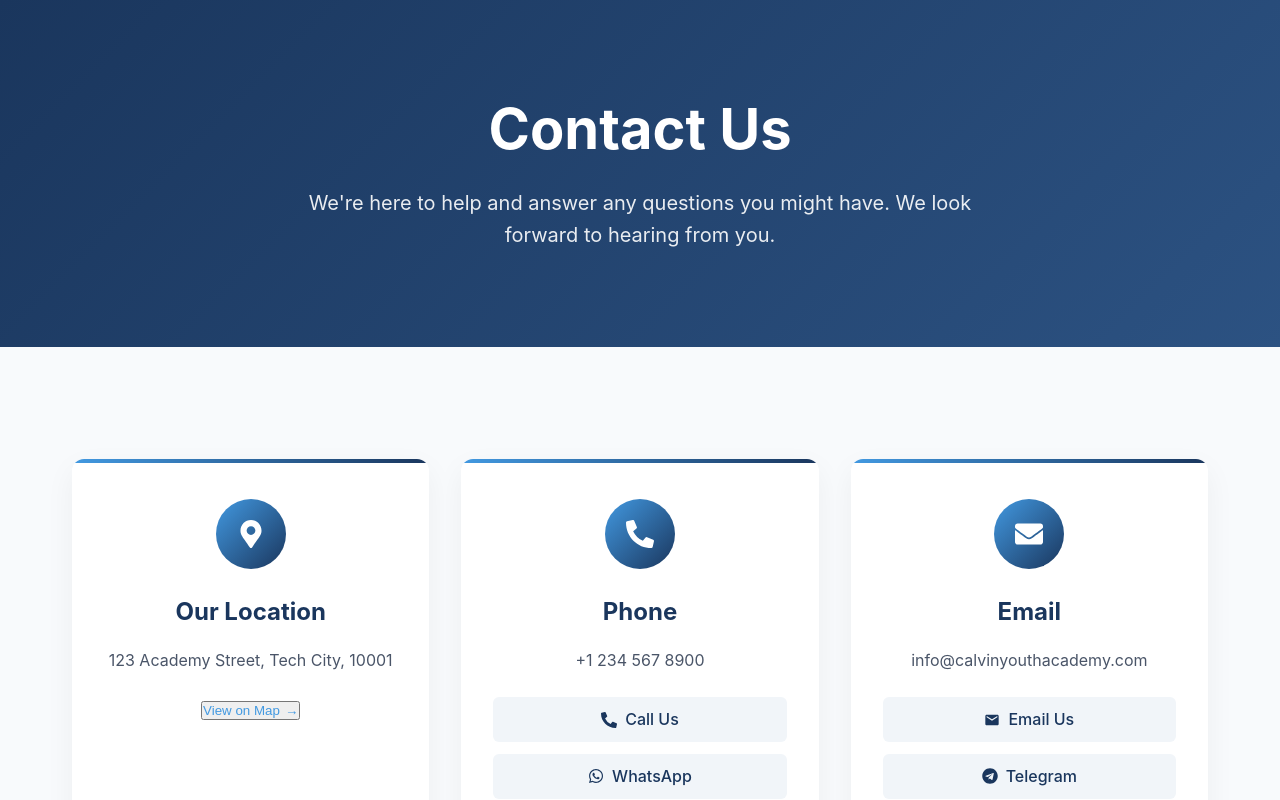
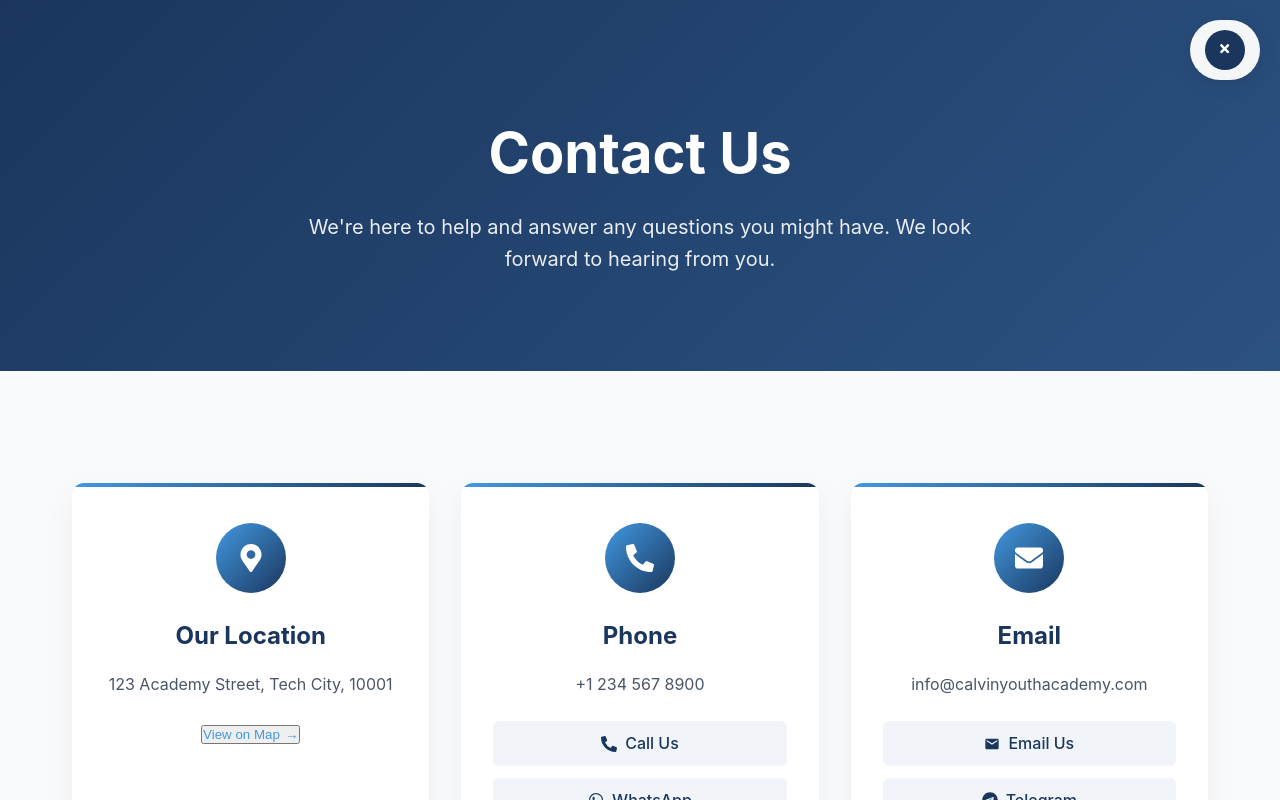
Before and after one commit to SLMakomazi/calvin-youth-academy, a React (Create React App) app in the folder frontend/: page /contact in a window 1280 px wide. Built offline with nearby package versions, Linux system fonts and the light colour scheme.

Commit message:
added a floating Icon on the contact page

```diff
--- a/frontend/src/pages/ContactPage.css
+++ b/frontend/src/pages/ContactPage.css
@@ -20,6 +20,14 @@
   text-align: center;
   position: relative;
   overflow: hidden;
+  padding-top: 120px;
+}
+
+@media (max-width: 768px) {
+  .contact-hero {
+    padding-top: 100px;
+    padding-bottom: 100px;
+  }
 }
 
 .contact-hero::before {
@@ -572,21 +580,124 @@ textarea.form-control {
   transform: translateY(0);
 }
 
-/* Animations */
-@keyframes bounceIn {
-  0% {
-    opacity: 0;
-    transform: scale(0.3);
+/* Floating Navigation */
+.floating-nav {
+  position: fixed;
+  top: 20px;
+  right: 20px;
+  z-index: 1000;
+  display: flex;
+  align-items: center;
+  gap: 10px;
+  background: rgba(255, 255, 255, 0.95);
+  border-radius: 50px;
+  padding: 10px 15px;
+  box-shadow: 0 4px 20px rgba(0, 0, 0, 0.1);
+  backdrop-filter: blur(10px);
+}
+
+.floating-nav-content {
+  display: flex;
+  gap: 5px;
+  overflow: hidden;
+}
+
+.nav-icon {
+  display: flex;
+  flex-direction: column;
+  align-items: center;
+  justify-content: center;
+  color: #2d3748;
+  text-decoration: none;
+  padding: 8px 12px;
+  border-radius: 30px;
+  transition: all 0.3s ease;
+  min-width: 60px;
+  font-size: 0.8rem;
+  font-weight: 500;
+  white-space: nowrap;
+}
+
+.nav-icon:hover {
+  background: #f7fafc;
+  color: #1a365d;
+  transform: translateY(-2px);
+}
+
+.nav-icon svg {
+  font-size: 1.2rem;
+  margin-bottom: 4px;
+}
+
+.nav-toggle {
+  display: flex;
+  align-items: center;
+  justify-content: center;
+  width: 40px;
+  height: 40px;
+  border-radius: 50%;
+  background: #1a365d;
+  color: white;
+  border: none;
+  cursor: pointer;
+  flex-shrink: 0;
+  padding: 0;
+}
+
+.nav-toggle:focus {
+  outline: none;
+  box-shadow: 0 0 0 3px rgba(66, 153, 225, 0.5);
+}
+
+/* Responsive styles */
+@media (max-width: 768px) {
+  .floating-nav {
+    flex-direction: column;
+    top: auto;
+    bottom: 20px;
+    right: 20px;
+    padding: 10px;
   }
-  50% {
-    opacity: 0.9;
-    transform: scale(1.1);
+
+  .floating-nav-content {
+    flex-direction: column;
+    width: 100%;
   }
-  80% {
-    transform: scale(0.89);
+
+  .nav-icon {
+    padding: 8px 4px;
+    min-width: 40px;
+    width: 100%;
   }
-  100% {
-    transform: scale(1);
+
+  .nav-icon span {
+    font-size: 0.7rem;
+  }
+}
+
+/* Animation for the navigation items */
+.floating-nav-content {
+  display: flex;
+  gap: 10px;
+}
+
+@media (max-width: 768px) {
+  .floating-nav-content {
+    flex-direction: column;
+    align-items: flex-end;
+    margin-bottom: 10px;
+  }
+}
+
+/* Ensure content isn't hidden behind the fixed nav */
+.contact-hero {
+  padding-top: 120px;
+}
+
+@media (max-width: 768px) {
+  .contact-hero {
+    padding-top: 100px;
+    padding-bottom: 100px;
   }
 }
 
@@ -686,3 +797,21 @@ textarea.form-control {
     width: 100%;
   }
 }
+
+/* Animations */
+@keyframes bounceIn {
+  0% {
+    opacity: 0;
+    transform: scale(0.3);
+  }
+  50% {
+    opacity: 0.9;
+    transform: scale(1.1);
+  }
+  80% {
+    transform: scale(0.89);
+  }
+  100% {
+    transform: scale(1);
+  }
+}
--- a/frontend/src/pages/ContactPage.js
+++ b/frontend/src/pages/ContactPage.js
@@ -3,7 +3,9 @@ import { FaMapMarkerAlt, FaPhoneAlt, FaEnvelope, FaClock, FaWhatsapp, FaTelegram
 import { MdEmail } from 'react-icons/md';
 import { IoMdSend } from 'react-icons/io';
 import { FiCheckCircle } from 'react-icons/fi';
-import { motion } from 'framer-motion';
+import { FaHome, FaGraduationCap, FaFileAlt, FaTimes } from 'react-icons/fa';
+import { motion, AnimatePresence } from 'framer-motion';
+import { Link } from 'react-router-dom';
 import './ContactPage.css';
 
 const ContactPage = () => {
@@ -16,6 +18,7 @@ const ContactPage = () => {
     message: '',
     department: 'general'
   });
+  const [isNavOpen, setIsNavOpen] = useState(false);
 
   const departments = [
     { id: 'general', name: 'General Inquiries' },
@@ -88,6 +91,54 @@ const ContactPage = () => {
 
   return (
     <div className="contact-page">
+      {/* Floating Navigation with AnimatePresence */}
+      <AnimatePresence>
+        <motion.div
+          className="floating-nav"
+          initial={{ y: -100, opacity: 0 }}
+          animate={{ y: 0, opacity: 1 }}
+          exit={{ y: -100, opacity: 0 }}
+          transition={{ duration: 0.5, type: 'spring', damping: 25 }}
+        >
+          {isNavOpen && (
+            <motion.div
+              className="floating-nav-content"
+              initial={{ opacity: 0, x: 20 }}
+              animate={{ opacity: 1, x: 0 }}
+              exit={{ opacity: 0, x: 20 }}
+              transition={{ duration: 0.3 }}
+            >
+              <Link to="/" className="nav-icon" title="Home" onClick={() => setIsNavOpen(false)}>
+                <FaHome />
+                <span>Home</span>
+              </Link>
+              <Link to="/courses" className="nav-icon" title="Courses" onClick={() => setIsNavOpen(false)}>
+                <FaGraduationCap />
+                <span>Courses</span>
+              </Link>
+              <Link to="/apply" className="nav-icon" title="Apply Now" onClick={() => setIsNavOpen(false)}>
+                <FaFileAlt />
+                <span>Apply</span>
+              </Link>
+            </motion.div>
+          )}
+
+          <motion.button
+            className="nav-toggle"
+            onClick={() => setIsNavOpen(!isNavOpen)}
+            aria-label={isNavOpen ? 'Close navigation' : 'Open navigation'}
+            whileTap={{ scale: 0.9 }}
+          >
+            <motion.span
+              animate={{ rotate: isNavOpen ? 90 : 0 }}
+              transition={{ duration: 0.3 }}
+            >
+              <FaTimes />
+            </motion.span>
+          </motion.button>
+        </motion.div>
+      </AnimatePresence>
+
       {/* Hero Section */}
       <section className="contact-hero">
         <div className="container">
```
